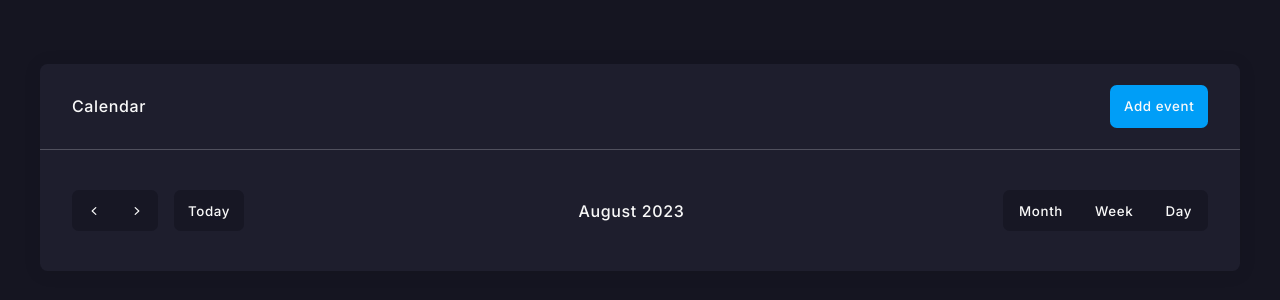
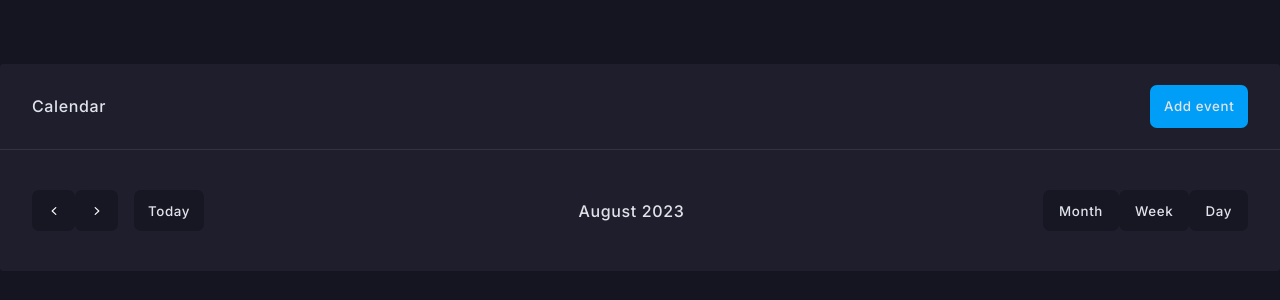
Before and after one commit to HackHead/addax, a React (Vite) app: page / in a window 1280 px wide. Shown: the top 300 px of the page. Built offline with nearby package versions, Linux system fonts and the light colour scheme.

Commit message:
feat: update styled components
create wrapper, card, container, block, delimiter, flexbox, absolute components

```diff
--- a/src/components/styled.ts
+++ b/src/components/styled.ts
@@ -1,7 +1,4 @@
 import styled, { css } from 'styled-components';
-
-// Card, Button, Typography, Modal, TextField, Label, ButtonGroup, Delimiter, Checkbox, Toggle, Select, MenuItem
-
 
 // THEME
 
@@ -16,6 +13,15 @@ const theme = {
         dark: '#181C32',
         black: '#171724',
         gray: '#2b2b40',
+        primaryRGB: '0, 158, 247',
+        secondaryRGB: '225, 227, 234',
+        successRGB: '80, 205, 137',
+        infoRGB: '114, 57, 234',
+        warningRGB: '255, 199, 0',
+        dangerRGB: '241, 65, 108',
+        darkRGB: '24, 28, 50',
+        blackRGB: '23, 23, 36',
+        grayRGB: '43, 43, 64',
         bodyColor: '#FFFFFF',
         bodyColorRGB: '255 255 255',
         bodyBg: '#1e1e2d',
@@ -63,7 +69,7 @@ const theme = {
 
 
 
-export type ColorVariant = 'primary' | 'secondary' | 'success' | 'info' | 'warning' | 'danger' | 'dark' | 'black' | 'gray';
+export type ColorVariant = 'primary' | 'secondary' | 'success' | 'info' | 'warning' | 'danger' | 'dark' | 'black' | 'gray' | 'transparent';
 export type Radius = keyof typeof theme.radius;
 export type boxShadow = keyof typeof theme.boxShadow;
 
@@ -83,21 +89,68 @@ export interface BlockProps {
     pb?: string;
     pr?: string;
     pl?: string;
+    fullwidth?: number; // use number to avoid "Not boolean error"
+    w?: string;
+    h?: string;
+    bordercolor?: ColorVariant;
+    borderwidth?: string;
+    borderstyle?: string;
+    borderalpha?: number;
+    bg?: ColorVariant;
+    alpha?: number;
 }
 
 export const Block = styled.div<BlockProps>`
+  overflow: hidden;
   box-sizing: border-box;
   margin: ${({ mx, my, mt, mb }) =>
         `${my || mt || '0'} ${mx || '0'} ${my || mb || '0'}`};
   padding: ${({ px, py, pt, pb }) =>
         `${py || pt || '0'} ${px || '0'} ${py || pb || '0'}`};
+  width: ${({fullwidth, w}) => {
+    return w ? w : fullwidth ? '100%' : 'auto';
+  }};
+  height: ${({h}) => {
+    return h ? h : 'auto';
+  }};
+  border-color: ${({bordercolor, borderalpha}) => {
+    return bordercolor === 'primary' ? `rgba(${theme.colors.primaryRGB}, ${borderalpha || 1})` :
+                bordercolor === 'success' ? `rgba(${theme.colors.successRGB}, ${borderalpha || 1})` :
+                    bordercolor === 'info' ? `rgba(${theme.colors.infoRGB}, ${borderalpha || 1})` :
+                        bordercolor === 'warning' ? `rgba(${theme.colors.warningRGB}, ${borderalpha || 1})` :
+                            bordercolor === 'danger' ? `rgba(${theme.colors.dangerRGB}, ${borderalpha || 1})` :
+                                bordercolor === 'dark' ? `rgba(${theme.colors.darkRGB}, ${borderalpha || 1})` :
+                                    bordercolor === 'black' ? `rgba(${theme.colors.blackRGB}, ${borderalpha || 1})` :
+                                        bordercolor === 'gray' ? `rgba(${theme.colors.grayRGB}, ${borderalpha || 1})` : `rgba(${theme.colors.secondaryRGB}, .05 )`
+  }};
+  border-width: ${({borderwidth}) => {
+    return borderwidth ? borderwidth : 'none';
+  }};
+  border-style: ${({borderstyle}) => {
+    return borderstyle ? borderstyle : 'none';
+  }};
+  position: relative;
+  background: ${({ bg, alpha }) => {
+    return bg === 'primary' ? `rgba(${theme.colors.primaryRGB}, ${alpha || 1})` :
+                bg === 'success' ? `rgba(${theme.colors.successRGB}, ${alpha || 1})` :
+                    bg === 'info' ? `rgba(${theme.colors.infoRGB}, ${alpha || 1})` :
+                        bg === 'warning' ? `rgba(${theme.colors.warningRGB}, ${alpha || 1})` :
+                            bg === 'danger' ? `rgba(${theme.colors.dangerRGB}, ${alpha || 1})` :
+                                bg === 'dark' ? `rgba(${theme.colors.darkRGB}, ${alpha || 1})` :
+                                    bg === 'black' ? `rgba(${theme.colors.blackRGB}, ${alpha || 1})` :
+                                        bg === 'gray' ? `rgba(${theme.colors.grayRGB}, ${alpha || 1})` :
+                                            bg === 'transparent' ? `transparent` : `transparent`
+    }};
+  &:not(:last-child) {
+    border-right: none;
+  }
 `;
 
 
 
 // ===================== DELIMITER =====================
 export interface DelimiterProps {
-    fullWidth?: boolean,
+    fullwidth?: boolean,
 }
 
 export const Delimiter = styled(Block) <DelimiterProps>`
@@ -105,7 +158,7 @@ export const Delimiter = styled(Block) <DelimiterProps>`
     background: ${theme.colors.secondary};
     margin: 0 auto;
     width: 100%;
-    opacity: 0.25
+    opacity: 0.1
 `;
 
 
@@ -115,9 +168,7 @@ export interface ButtonProps extends BlockProps {
     bg?: ColorVariant;
     color?: ColorVariant;
     radius?: Radius;
-    first?: boolean;
-    last?: boolean;
-    between?: boolean;
+    group?: 'first' | 'last' | 'between'
 }
 
 // ===================== BUTTON GROUP =====================
@@ -146,70 +197,161 @@ export const Button = styled.button<ButtonProps>`
         `${my || mt || '0'} ${mx || '0'} ${my || mb || '0'}`};
     padding: ${({ px, py, pt, pb }) =>
         `${py || pt || '0.85rem'} ${px || '0.85rem'} ${py || pb || '0.85rem'}`};
-    ${({ first }) =>
-        first &&
+    ${({ group }) =>
+        group === 'first' ?
             css`
                 border-top-right-radius: 0;
                 border-bottom-right-radius: 0;
-    `}
-
-    ${({ last }) =>
-        last &&
+                `
+            :
+        group === 'last' ?
                 css`
             border-top-left-radius: 0;
             border-bottom-left-radius: 0;
-    `}
-    ${({ between }) =>
-    between &&
+            `
+            :
+        group === 'between' ?
             css`
                 border-radius: 0;
-    `}
+            `
+        : ''
+    }
     &:hover {
         background: ${theme.colors.secondaryBg};
         transition: all .2s linear;
+    }
+    &:disabled {
+        background: ${theme.colors.gray};
+        cursor: default;
     }
 `;
 
 
 // ===================== TYPEGRAPHY =====================
 export interface TypographyProps {
-
+    color?: ColorVariant;
+    alpha?: number;
+    size?: 'sm' | 'md' | 'lg' | 'xl' | 'xxl';
+    weight?: 'bold' | 'regular' | 'semibold' | 'black' | 'thin';
+    spacing?: number;
+    elipsis?: number;
 }
 
 export const Typography = styled.span<TypographyProps>`
     font-family: ${theme.font.sans};
+    ${({elipsis}) => {
+        return (
+            elipsis && `overflow: hidden; text-overflow: ellipsis; white-space: nowrap;`
+        )
+    }}
     font-weight: 500;
     letter-spacing: 0.04rem;
     display: inline-block;
-    color: ${theme.colors.lightText}
+    ${({ size, weight, spacing }) => {
+        let fontSize;
+        let fontWeight;
+        let letterSpacing;
+
+        // Set font size
+        if (size === 'sm') {
+            fontSize = '0.7rem';
+        } else if (size === 'md') {
+            fontSize = '0.8rem';
+        } else if (size === 'lg') {
+            fontSize = '1rem';
+        } else if (size === 'xl') {
+            fontSize = '1.5';
+        } else if (size === 'xxl') {
+            fontSize = '2rem';
+        } else {
+            fontSize = '0.95';
+        }
+
+        // Set font weight
+        if (weight === 'bold') {
+            fontWeight = 'bold';
+        } else if (weight === 'regular') {
+            fontWeight = 'normal';
+        } else if (weight === 'semibold') {
+            fontWeight = '500';
+        } else if (weight === 'black') {
+            fontWeight = '900';
+        } else if (weight === 'thin') {
+            fontWeight = '100';
+        }
+
+        // Set letter spacing
+        if (spacing) {
+            letterSpacing = `${spacing / 10}rem`;
+        }
+
+        return `
+            font-size: ${fontSize};
+            font-weight: ${fontWeight};
+            letter-spacing: ${letterSpacing};
         `;
+    }};
+    color: ${({ color, alpha }) => {
+        return (
+            color === 'primary' ? `rgba(${theme.colors.primaryRGB}, ${alpha || 1})` :
+                color === 'success' ? `rgba(${theme.colors.successRGB}, ${alpha || 1})` :
+                    color === 'info' ? `rgba(${theme.colors.infoRGB}, ${alpha || 1})` :
+                        color === 'warning' ? `rgba(${theme.colors.warningRGB}, ${alpha || 1})` :
+                            color === 'danger' ? `rgba(${theme.colors.dangerRGB}, ${alpha || 1})` :
+                                color === 'dark' ? `rgba(${theme.colors.darkRGB}, ${alpha || 1})` :
+                                    color === 'black' ? `rgba(${theme.colors.blackRGB}, ${alpha || 1})` :
+                                        color === 'gray' ? `rgba(${theme.colors.grayRGB}, ${alpha || 1})` : `rgba(${theme.colors.secondaryRGB}, ${alpha || 1} )`
+           );
+    }};`
 
 
 
 // ===================== FLEXBOX =====================
 export interface FlexBoxProps {
-    alignItems?: 'center' | 'flex-start' | 'flex-end';
-    justifyContent?: 'center' | 'space-between' | 'flex-start' | 'flex-end'
+    alignitems?: 'center' | 'flex-start' | 'flex-end';
+    justifycontent?: 'center' | 'space-between' | 'flex-start' | 'flex-end'
 }
 
 export const FlexBox = styled(Block) <FlexBoxProps>`
     display: flex;
-    align-items: ${({ alignItems }) => alignItems || 'center'};
-    justify-content: ${({ justifyContent }) => justifyContent || 'space-between'};
+    align-items: ${({ alignitems }) => alignitems || 'center'};
+    justify-content: ${({ justifycontent }) => justifycontent || 'space-between'};
 `;
 
 
 
 // ===================== CARD =====================
 export interface CardProps {
+    bg?: ColorVariant;
+    radius?: Radius;
+}
 
-}
 export const Card = styled(Block) <CardProps>`
     width: 100%;
     height: auto;
     display: block;
-    background-color: ${theme.colors.bodyBg};
-    border-radius: ${theme.radius.SM};
+    background-color: ${({ bg }) => {
+        return (
+            bg === 'primary' ? theme.colors.primary :
+                bg === 'success' ? theme.colors.success :
+                    bg === 'info' ? theme.colors.info :
+                        bg === 'warning' ? theme.colors.warning :
+                            bg === 'danger' ? theme.colors.danger :
+                                bg === 'dark' ? theme.colors.dark :
+                                    bg === 'black' ? theme.colors.black :
+                                        bg === 'gray' ? theme.colors.gray : theme.colors.bodyBg
+        );
+    }};
+    border-radius: ${({ radius }) => {
+        return (
+            radius === 'XS' ? theme.radius.XS :
+                radius === 'SM' ? theme.radius.SM :
+                    radius === 'LG' ? theme.radius.LG :
+                        radius === 'XL' ? theme.radius.XL :
+                            radius === 'XXL' ? theme.radius.XXL : '0.2rem'
+
+        );
+    }};
     box-shadow: ${theme.boxShadow.SM};
 `;
 
@@ -217,25 +359,21 @@ export const Card = styled(Block) <CardProps>`
 
 // ===================== CONTAINER =====================
 export interface ContainerProps {
-    sm?: boolean;
-    md?: boolean;
-    lg?: boolean;
-    xl?: boolean;
-    xxl?: boolean;
+    size?: 'sm' | 'md' | 'lg' | 'xl' | 'xxl';
     autoX?: boolean;
-    fullWidth?: boolean;
+    fullwidth?: number; // use number to avoid "Not boolean error"
 }
 
 
 
 export const Container = styled(Block) <ContainerProps>`
-        width: ${({ sm, md, lg, xl, xxl }) => {
+        width: ${({ size }) => {
                 return (
-            sm ? theme.breakpoints.SM :
-                md ? theme.breakpoints.MD :
-                    lg ? theme.breakpoints.LG :
-                        xl ? theme.breakpoints.XL :
-                            xxl ? theme.breakpoints.XXL : '100%'
+                    size === 'sm' ? theme.breakpoints.SM :
+                        size === 'md' ? theme.breakpoints.MD :
+                            size === 'lg' ? theme.breakpoints.LG :
+                                size === 'xl' ? theme.breakpoints.XL :
+                                    size === 'xxl' ? theme.breakpoints.XXL : '100%'
                 );
             }
         };
@@ -250,3 +388,18 @@ export const Container = styled(Block) <ContainerProps>`
 
 // ===================== WRAPPER =====================
 export const Wrapper = styled(Block)``
+
+export interface AbsoluteProps {
+    left?: string;
+    right?: string;
+    top?: string;
+    bottom?: string;
+}
+
+export const Absolute = styled(Wrapper)<AbsoluteProps>`
+    position: absolute;
+    left: ${({left}) => left || 'auto'};
+    right: ${({right}) => right || 'auto'};
+    top: ${({top}) => top || 'auto'};
+    bottom: ${({bottom}) => bottom || 'auto'};
+`
```
Lines whose indentation alone changed are shown as unchanged.
